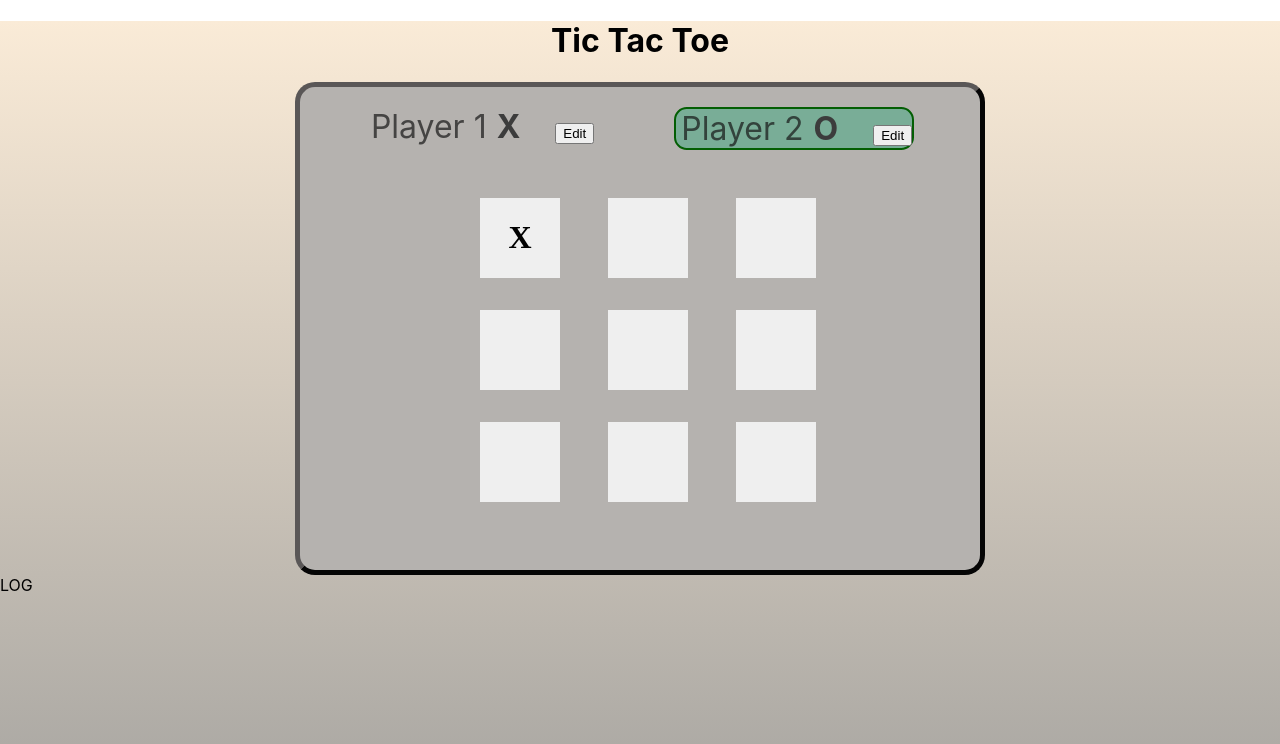
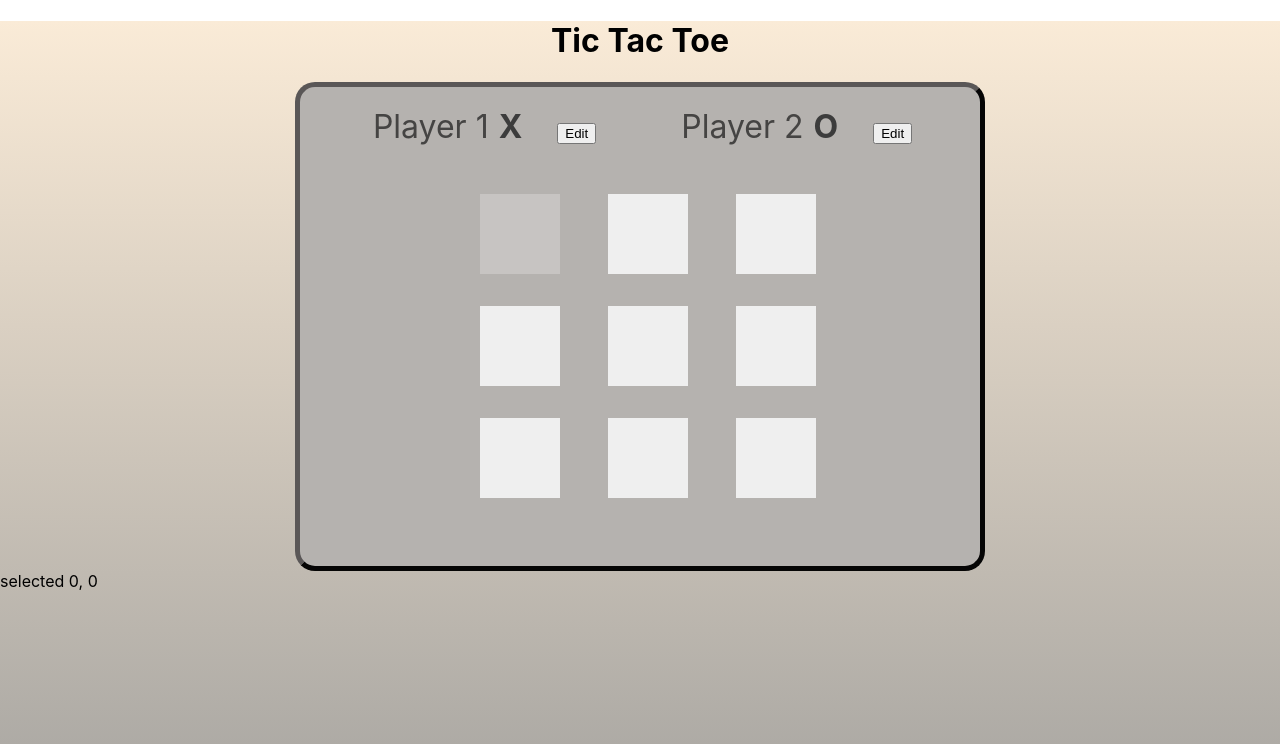
Before and after one commit to LaimaLP/tiktaktoe, a React (Create React App) app: page / in a window 1280 px wide. Both pictures are taken after a click on the button 520 px from the left and 237 px from the top of the page. Shown: the top 744 px of the page. Built offline with nearby package versions, Linux system fonts and the light colour scheme.

Commit message:
log component

```diff
--- a/src/App.jsx
+++ b/src/App.jsx
@@ -3,28 +3,61 @@ import { Player } from "./components/Player";
 import "./App.css";
 import { GameBoard } from "./components/GameBoard";
 import { useState } from "react";
-import style from "./components/Header.module.css";
+import { Log } from "./components/Log";
 
+
+
+function deriveActivePlayer(gameTurns){
+  let currentPlayer = "X";
+
+  if(gameTurns.length > 0 && gameTurns[0].player === "X"){
+    currentPlayer = "O"
+  }
+}
 function App() {
-  const [activePlayer, setActivePlayer]= useState("X");
+  const [gameTurns, setGameTurns] = useState([]);
+  // const [activePlayer, setActivePlayer] = useState("X");
+const activePlayer = deriveActivePlayer(gameTurns);
 
-  function handleSelectSq(){
-    setActivePlayer((curActivePlayer)=> curActivePlayer === "X"? "O": "X" );
+  function handleSelectSq(rowIdx, colIdx) {
+    // setActivePlayer((curActivePlayer) => (curActivePlayer === "X" ? "O" : "X"));
+
+    setGameTurns((prevTurns) => {
+ const currentPlayer =deriveActivePlayer(prevTurns);
+
+      const updatedTurns = [
+        { square: { row: rowIdx, col: colIdx }, player: currentPlayer },
+        ...prevTurns,
+      ];
+
+      return updatedTurns;
+    });
   }
 
   return (
     <main>
       <div className="style.gameContainer">
         <Header />
-        <div className='playerInfoGameBoard'>
+        <div className="playerInfoGameBoard">
           <ol id="players" className="higlightPayer">
-            <Player defaultName="Player 1" symbol="X" isActive={activePlayer === "X"} />
-            <Player defaultName="Player 2" symbol="O" isActive={activePlayer === "O"}/>
+            <Player
+              defaultName="Player 1"
+              symbol="X"
+              isActive={activePlayer === "X"}
+            />
+            <Player
+              defaultName="Player 2"
+              symbol="O"
+              isActive={activePlayer === "O"}
+            />
           </ol>
-          <GameBoard onSelectSq={handleSelectSq} activePlayerSymbol={activePlayer} />
+          <GameBoard
+            onSelectSq={handleSelectSq}
+            turns={gameTurns}
+          />
         </div>
       </div>
-      LOG
+      <Log turns ={gameTurns}/>
     </main>
   );
 }
--- a/src/components/GameBoard.jsx
+++ b/src/components/GameBoard.jsx
@@ -1,5 +1,4 @@
 import style from "./Header.module.css";
-import { useState } from "react";
 
 const initialGameBoard = [
   [null, null, null],
@@ -7,19 +6,29 @@ const initialGameBoard = [
   [null, null, null],
 ];
 
-export function GameBoard({ onSelectSq, activePlayerSymbol }) {
-  const [gameBoard, setGameBoard] = useState(initialGameBoard);
+export function GameBoard({ onSelectSq, turns }) {
 
-  function handleSelectSq(rowIdx, colIdx) {
-    setGameBoard((prevGameBoard) => {
-      const updatedBoard = [
-        ...prevGameBoard.map((innerArray) => [...innerArray]),
-      ];
-      updatedBoard[rowIdx][colIdx] = activePlayerSymbol;
-      return updatedBoard;
-    });
-    onSelectSq();
+  let gameBoard = initialGameBoard;
+
+  for(const turn of turns){
+    const {square, player} = turn;
+    const {row, col} = square;
+
+    gameBoard[row][col] = player;
   }
+
+  // const [gameBoard, setGameBoard] = useState(initialGameBoard);
+
+  // function handleSelectSq(rowIdx, colIdx) {
+  //   setGameBoard((prevGameBoard) => {
+  //     const updatedBoard = [
+  //       ...prevGameBoard.map((innerArray) => [...innerArray]),
+  //     ];
+  //     updatedBoard[rowIdx][colIdx] = activePlayerSymbol;
+  //     return updatedBoard;
+  //   });
+  //   onSelectSq();
+  // }
 
   return (
     <>
@@ -29,10 +38,8 @@ export function GameBoard({ onSelectSq, activePlayerSymbol }) {
             <ol>
               {row.map((playerSymbol, colIdx) => (
                 <li key={colIdx}>
-                  <button
-                    className={style.playerSymbolBut}
-                    onClick={() => handleSelectSq(rowIdx, colIdx)}
-                  >
+                  <button onClick={()=> onSelectSq(rowIdx, colIdx)}
+                    className={style.playerSymbolBut} disabled={playerSymbol !== null}>
                     {playerSymbol}
                   </button>
                 </li>
--- /dev/null
+++ b/src/components/Log.jsx
@@ -0,0 +1,11 @@
+export function Log({turns}){
+
+
+
+    return <ol id="log">
+{turns.map(turn =>
+<li key={`${turn.square.row}${turn.square.col}`}>
+    {turn.player} selected {turn.square.row}, {turn.square.row}
+</li>)}
+    </ol>
+}
```
